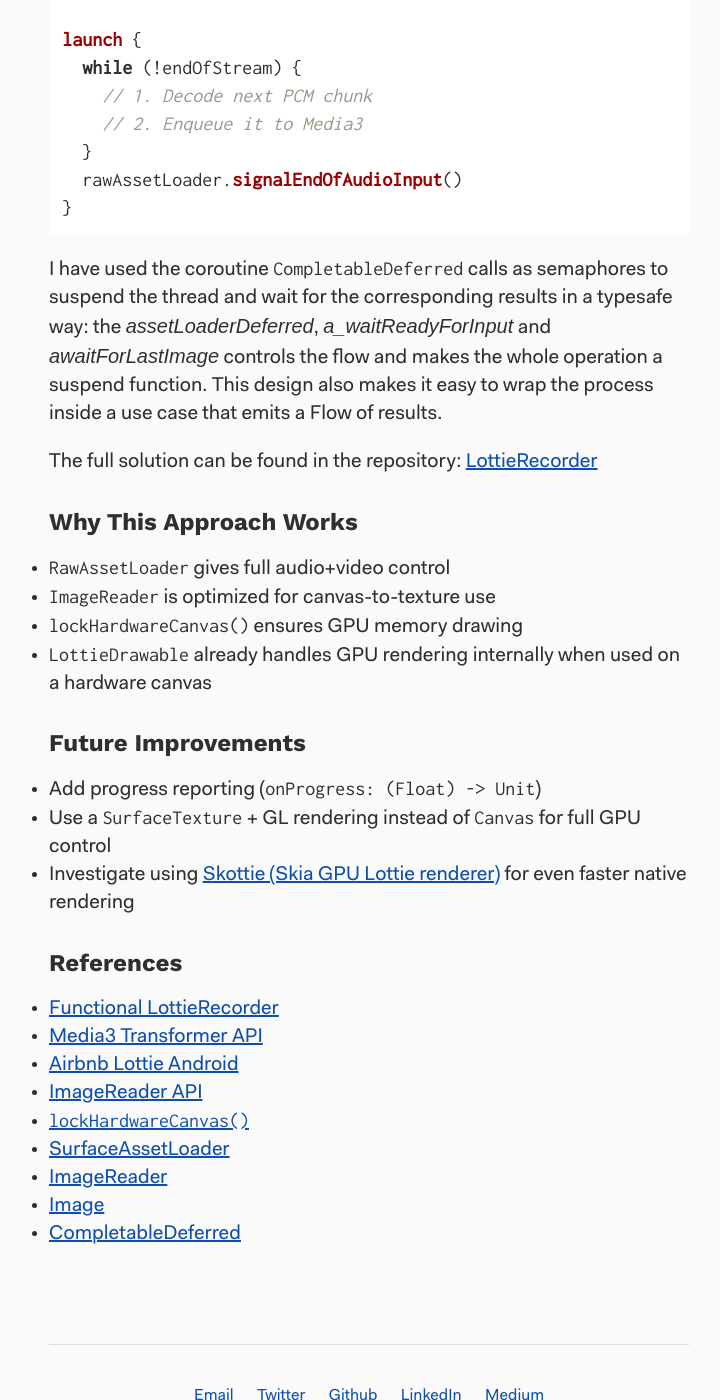
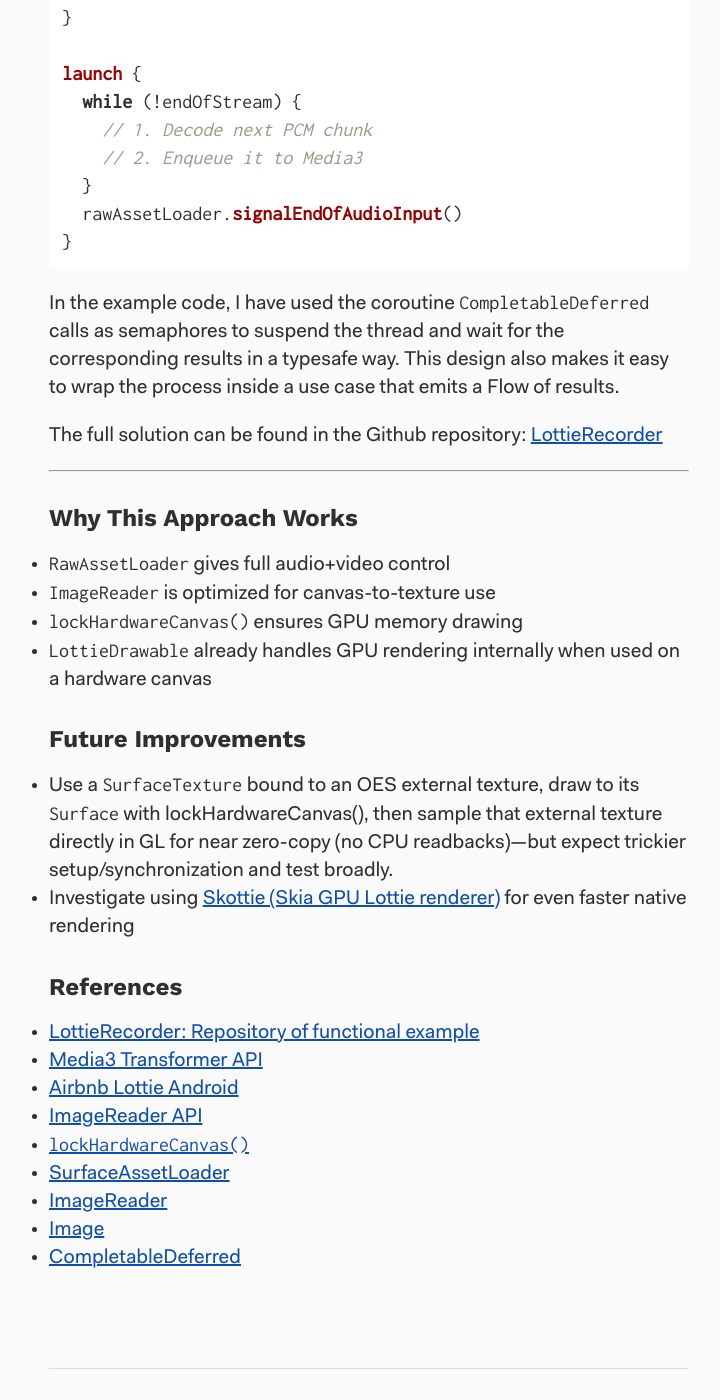
Before and after one commit to monday8am/monday8am.github.io, a Jekyll site: the page built from _posts/2025-08-21-exporting-lottie-and-audio-to-video.md, in a window 1280 px wide and 1400 px high, scrolled down 4825 px. Shown: the whole window, without its empty margins (271-991 px from the left). Built offline with Jekyll 4.4.1, drawn with Linux system fonts in a browser that asks for light colours; some web fonts are replaced.

Commit message:
Small fixes

````diff
--- a/_posts/2025-08-21-exporting-lottie-and-audio-to-video.md
+++ b/_posts/2025-08-21-exporting-lottie-and-audio-to-video.md
@@ -39,6 +39,7 @@
 * Adds an audio track via raw PCM decoding
 * Outputs a complete `.mp4` file
 
+---
 
 ### The Problem: Bridging Two Worlds
 
@@ -73,7 +74,9 @@
   RawAssetLoaderFactory(
     audioFormat = audioFormat,
     videoFormat = videoFormat,
-    onRawAssetLoaderCreated = { loader -> rawAssetLoaderDeferred.complete(loader) }
+    onRawAssetLoaderCreated = { loader ->
+      rawAssetLoaderDeferred.complete(loader)
+    }
   )
 )
 ```
@@ -125,7 +128,6 @@
 
 This texture now represents a video frame and will be encoded by Media3 Transformer.
 
----
 
 ### Decode and Enqueue Audio
 
@@ -138,8 +140,6 @@
 ```
 
  The audio chunks can be read from a local audio file in the traditional, using a `MediaExtractor`, a `MediaCodec` and creating a pipeline of small bufferes that are extracted, decoded and then passd to the `RawAssetLoader`'s callback. Synchronization between video frames and audio chunks is manual — but simple, since you’re in full control.
-
----
 
 ### Bringing It All Together
 
@@ -163,11 +163,12 @@
 }
 ```
 
-I have used the coroutine `CompletableDeferred` calls as semaphores to suspend the thread and wait for the corresponding results in a typesafe way: the _assetLoaderDeferred_, _a_waitReadyForInput_ and _awaitForLastImage_ controls the flow and makes the whole operation a suspend function. This design also makes it easy to wrap the process inside a use case that emits a Flow of results.
+In the example code, I have used the coroutine `CompletableDeferred` calls as semaphores to suspend the thread and wait for the corresponding results in a typesafe way. This design also makes it easy to wrap the process inside a use case that emits a Flow of results.
 
-The full solution can be found in the repository:
+The full solution can be found in the Github repository:
 [LottieRecorder](https://github.com/monday8am/lottierecorder)
 
+---
 
 ### Why This Approach Works
 
@@ -179,14 +180,13 @@
 
 ### Future Improvements
 
-* Add progress reporting (`onProgress: (Float) -> Unit`)
-* Use a `SurfaceTexture` + GL rendering instead of `Canvas` for full GPU control
+* Use a `SurfaceTexture` bound to an OES external texture, draw to its `Surface` with lockHardwareCanvas(), then sample that external texture directly in GL for near zero-copy (no CPU readbacks)—but expect trickier setup/synchronization and test broadly.
 * Investigate using [Skottie (Skia GPU Lottie renderer)](https://skia.org/docs/user/modules/skottie/) for even faster native rendering
 
 
 ### References
 
-- [Functional LottieRecorder](https://github.com/monday8am/lottierecorder)
+- [LottieRecorder: Repository of functional example ](https://github.com/monday8am/lottierecorder)
 - [Media3 Transformer API](https://developer.android.com/media/transformer/overview)
 - [Airbnb Lottie Android](https://airbnb.io/lottie/#/)
 - [ImageReader API](https://developer.android.com/reference/android/media/ImageReader)
````
